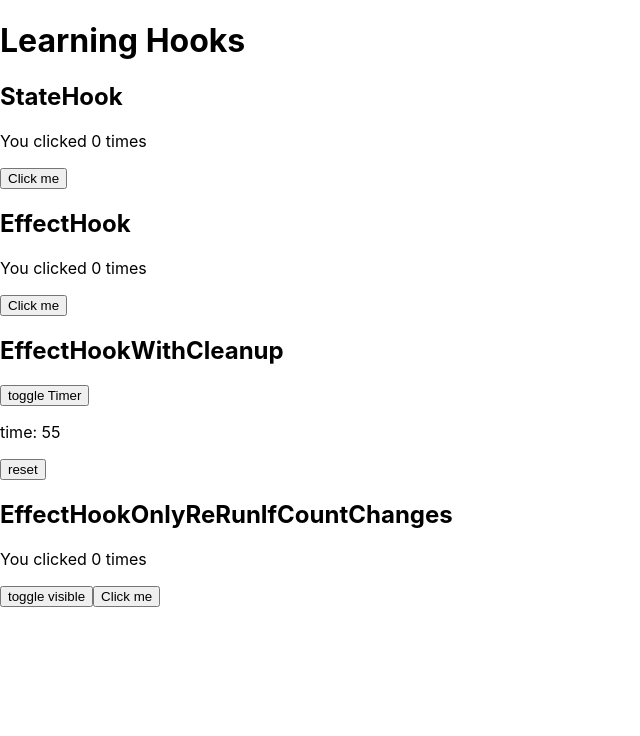
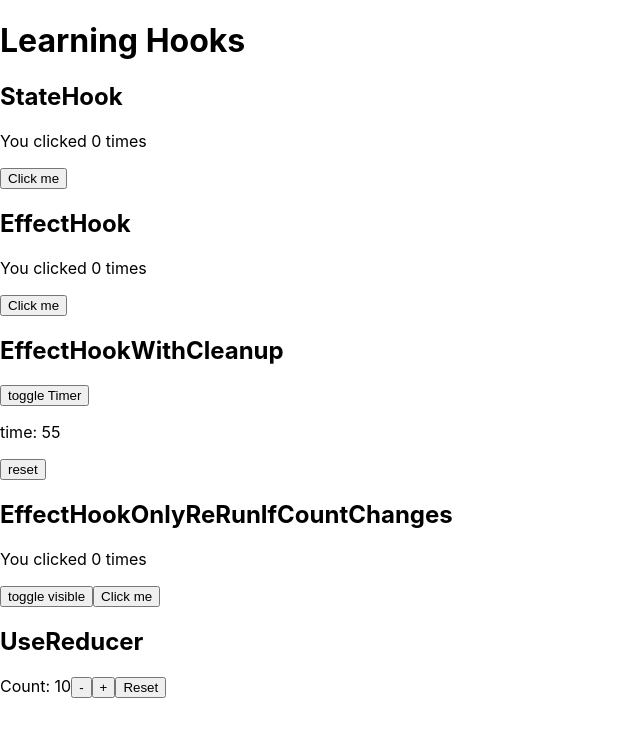
Before and after one commit to soarflat-sandbox/react-hooks, a React (Create React App) app: page / in a window 1280 px wide. Shown: the top 736 px of the page, without its empty margins (0-640 px from the left). Built offline with nearby package versions, Linux system fonts and the light colour scheme; the HTML template or start-up script is replaced by a standard one.

Commit message:
feat: #4 useReducer のサンプルを追加

```diff
--- a/src/App.tsx
+++ b/src/App.tsx
@@ -3,6 +3,7 @@ import StateHook from './components/StateHook';
 import EffectHook from './components/EffectHook';
 import EffectHookWithCleanup from './components/EffectHookWithCleanup';
 import EffectHookOnlyReRunIfCountChanges from './components/EffectHookOnlyReRunIfCountChanges';
+import UseReducer from './components/UseReducer';
 
 const App: React.FC = () => {
   return (
@@ -12,6 +13,7 @@ const App: React.FC = () => {
       <EffectHook />
       <EffectHookWithCleanup />
       <EffectHookOnlyReRunIfCountChanges />
+      <UseReducer initialCount={10} />
     </div>
   );
 };
--- /dev/null
+++ b/src/components/UseReducer.tsx
@@ -0,0 +1,52 @@
+import React, { useReducer } from 'react';
+
+type State = {
+  count: number;
+};
+type INCREMENT_ACTION = { type: 'increment' };
+type DECREMENT_ACTION = { type: 'decrement' };
+type RESET_ACTION = { type: 'reset'; payload: number };
+type Actions = INCREMENT_ACTION | DECREMENT_ACTION | RESET_ACTION;
+
+// 初期 State を生成する関数
+function init(initialCount: number): State {
+  return { count: initialCount };
+}
+
+function reducer(state: State, action: Actions) {
+  switch (action.type) {
+    case 'increment':
+      return { count: state.count + 1 };
+    case 'decrement':
+      return { count: state.count - 1 };
+    case 'reset':
+      return init(action.payload);
+    default:
+      throw new Error();
+  }
+}
+
+type Props = {
+  initialCount: number;
+};
+
+const UseReducer: React.FC<Props> = ({ initialCount }) => {
+  // `init()`関数に`initialCount`が渡されて実行された結果が初期 State になる
+  const [state, dispatch] = useReducer(reducer, initialCount, init);
+
+  return (
+    <div>
+      <h2>UseReducer</h2>
+      Count: {state.count}
+      <button onClick={() => dispatch({ type: 'decrement' })}>-</button>
+      <button onClick={() => dispatch({ type: 'increment' })}>+</button>
+      <button
+        onClick={() => dispatch({ type: 'reset', payload: initialCount })}
+      >
+        Reset
+      </button>
+    </div>
+  );
+};
+
+export default UseReducer;
```
